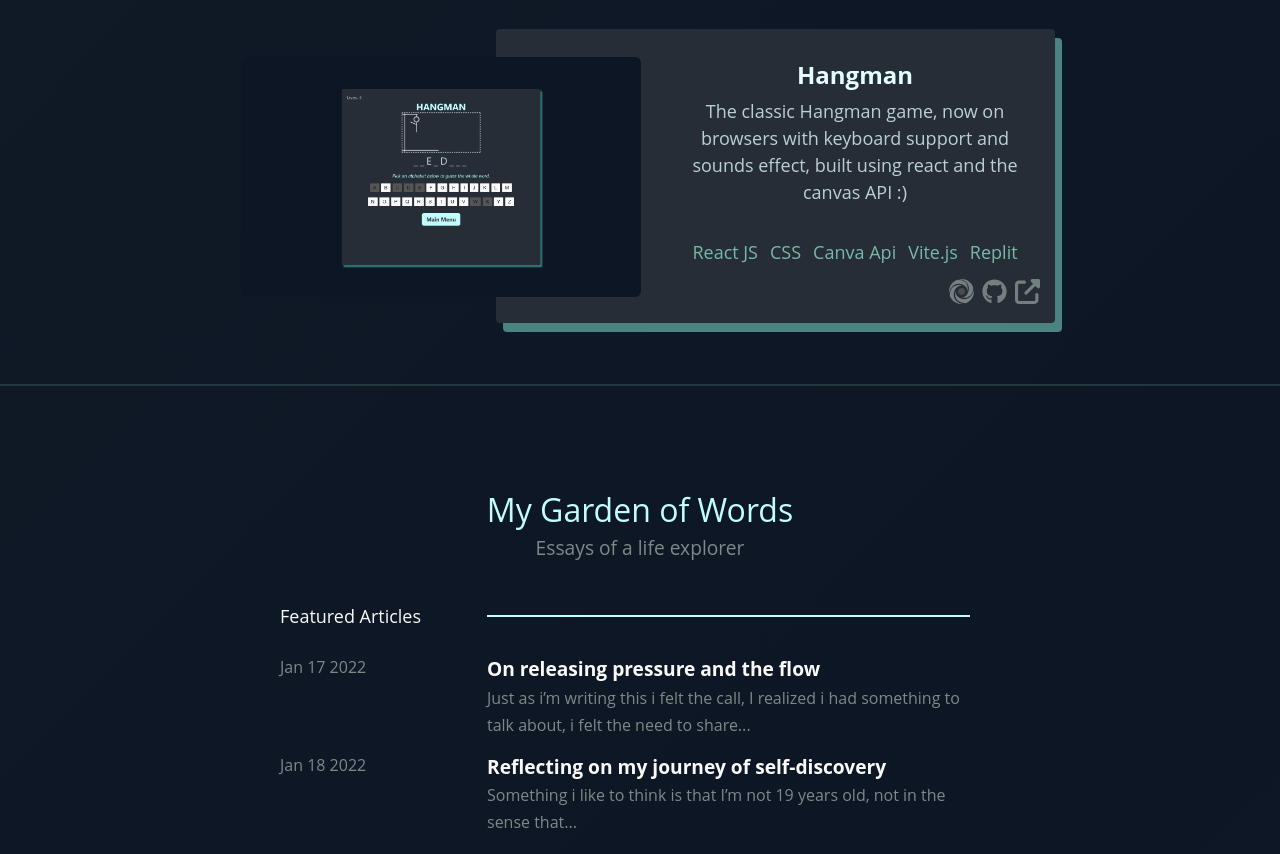
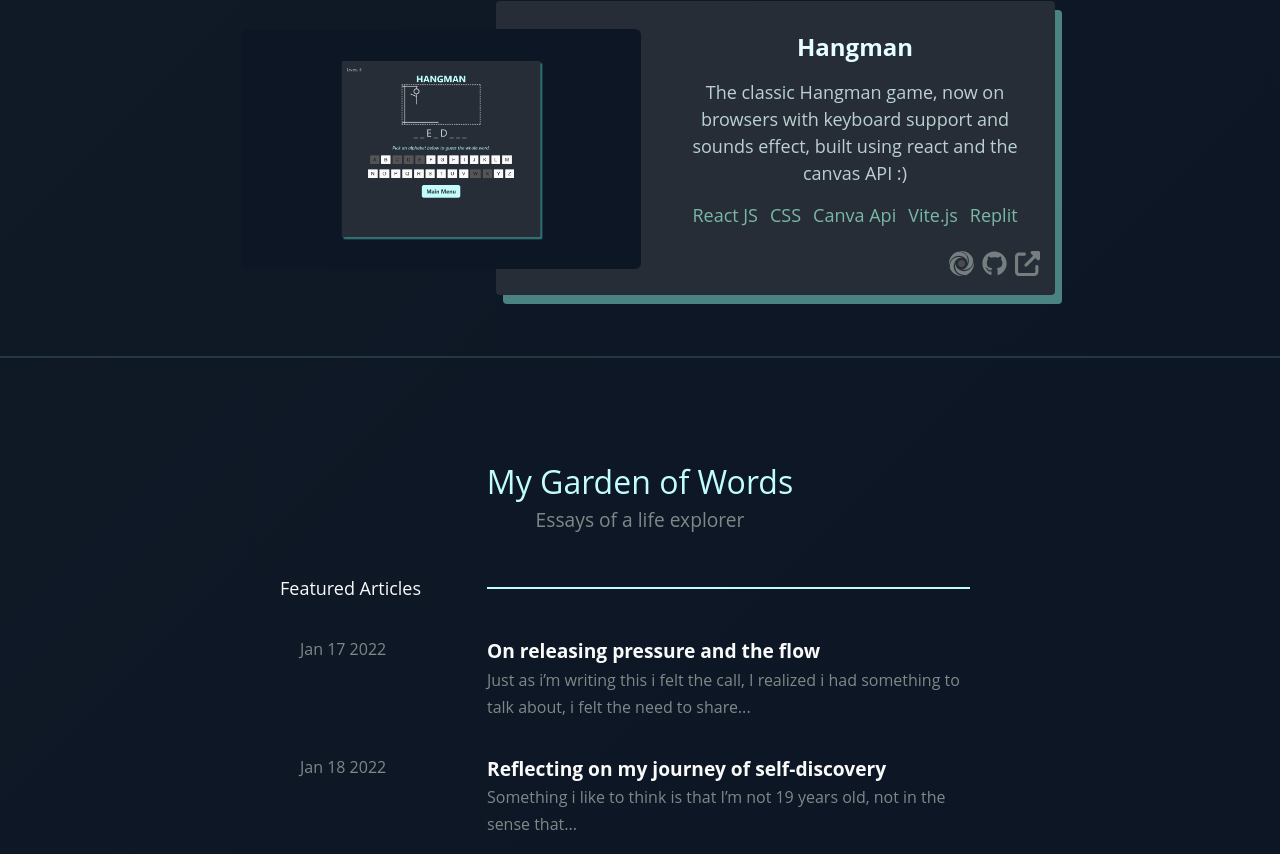
Before and after one commit to androso/portfolio-v2, a Next.js app: page / in a window 1280 px wide. Shown: the part 1941-2795 px from the top of the page. Built offline with nearby package versions, Linux system fonts and the light colour scheme.

Commit message:
adding styling to blogs entries

```diff
--- a/styles/StyledBlog.js
+++ b/styles/StyledBlog.js
@@ -44,6 +44,12 @@ const Blog = styled.section`
         flex-direction: column-reverse;
         align-items: center;
         margin-bottom: 15px;
+        transition: background-color .3s ease;
+        border-radius: 10px;
+        padding: 10px 0;
+    }
+    .blog__post:hover {
+        background-color: rgba(26, 37, 51,  1);
     }
     .blog__main-data{
         text-align: center;
@@ -68,10 +74,11 @@ const Blog = styled.section`
             flex-direction: row;
             justify-content: space-between;
             align-items: flex-start;
-            padding: 0 30px 0 0;
+            padding: 10px 30px 10px 0;
         }
         .shadow-subtitle.date {
             text-align: left;
+            padding-left: 20px;
         }
         .blog__description {
             display: initial;
--- a/styles/variables.js
+++ b/styles/variables.js
@@ -6,7 +6,7 @@ const Variables = css`
 		--outstanding-shadow-text: #78b9a5;
 		--subtitle-color: #7d8989;
 		--sm-margin-bottom: 8px;
-		--md-margin-bottom: 28px;
+		--md-margin-bottofm: 28px;
 		--xl-margin-bottom: 34px;
 		--font-stack: 'Open Sans', "Poppins",  -apple-system, BlinkMacSystemFont, system-ui, sans-serif;
 	}
```
